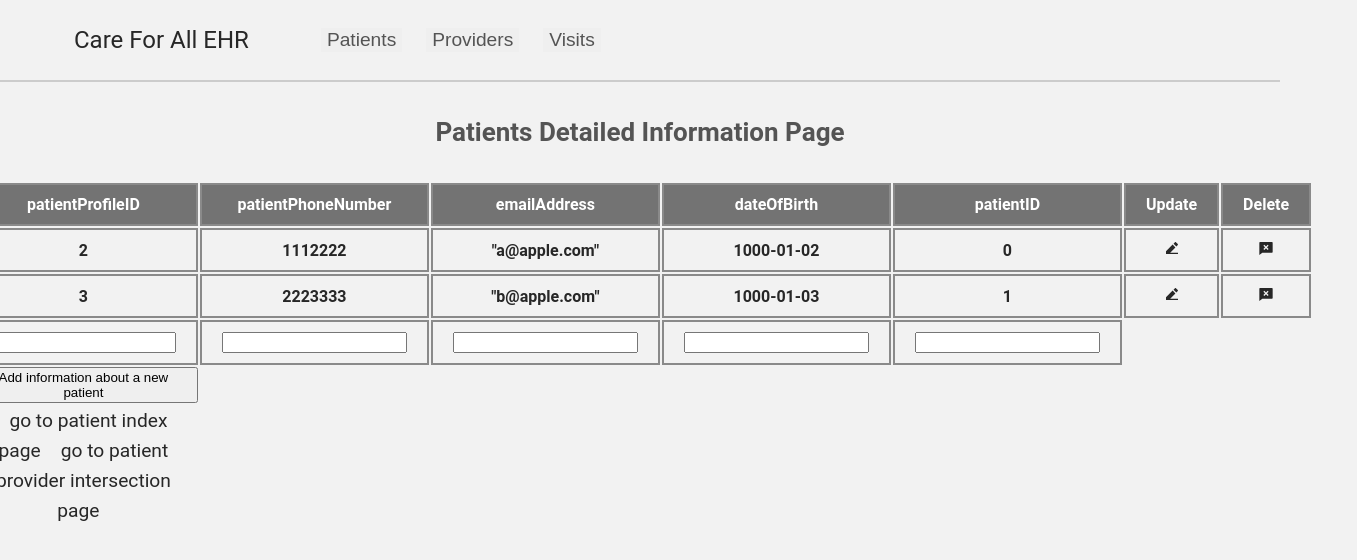
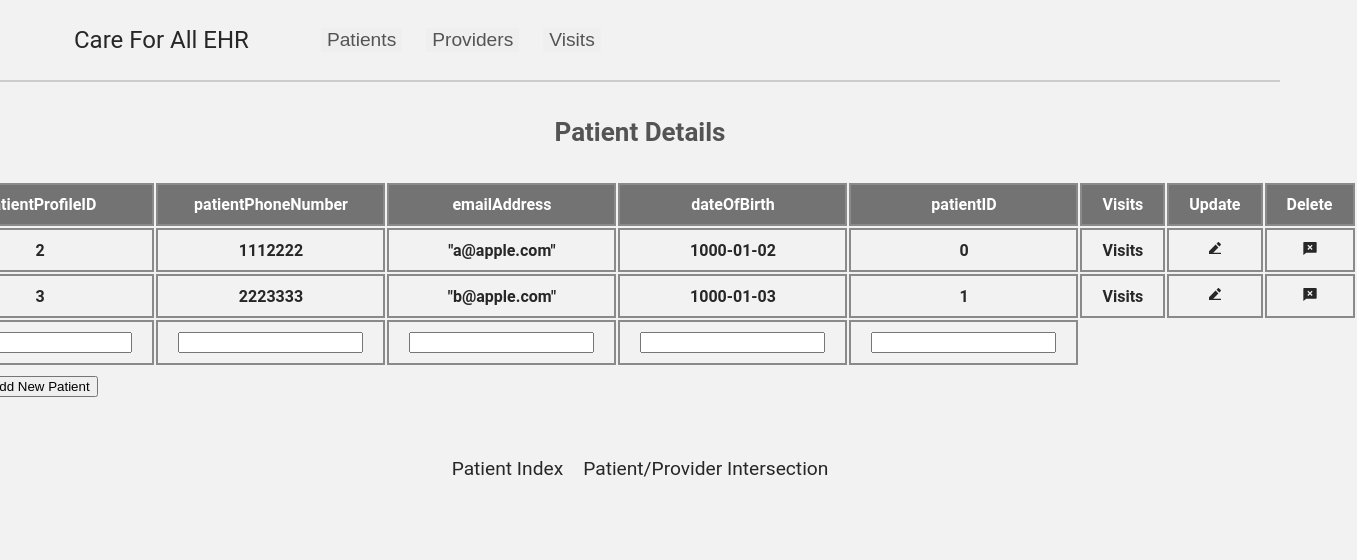
Before and after one commit to anson-poon/care-for-all-ehr, a React (Create React App) app: page /patients in a window 1280 px wide. Shown: the top 560 px of the page, 1357 px wide, since content can reach past the window. Built offline with nearby package versions, Linux system fonts and the light colour scheme.

Commit message:
Modified bottom navigation text and add buttons

```diff
--- a/src/components/Navbar.js
+++ b/src/components/Navbar.js
@@ -26,7 +26,7 @@ function Navbar() {
             <div className="dropdown">
                 <button className="dropdown-button">Visits</button>
                 <div className="dropdown-content">
-                    <a href="/visits">Visits</a>
+                    <a href="/visits">All Visits</a>
                     <a href="/insurancepolicies">Insurance Policies</a>
                     <a href="/clinicalnotes">Clinical Notes</a>
                 </div>
--- a/src/pages/ClinicalFindingsPage.js
+++ b/src/pages/ClinicalFindingsPage.js
@@ -6,7 +6,7 @@ import { RiChatDeleteFill, RiEdit2Fill } from 'react-icons/ri';
 function ClinicalFindingsPage() {
     return (
         <div>
-            <h4>Clinical Findings Page</h4>
+            <h4>Clinical Findings</h4>
             <table id="clinicalfindings">
             <thead>
                 <tr>
@@ -76,8 +76,7 @@ function ClinicalFindingsPage() {
             </tr>
             <button>Add new clinical findings</button>
         </table>
-        <a href="/clinicalnotes">go to clinical notes page</a>
-        <a href="/visits">go to visits page</a>
+        <a href="/clinicalnotes">Clinical Notes</a>
         </div>
     );
 }
--- a/src/pages/ClinicalNotesPage.js
+++ b/src/pages/ClinicalNotesPage.js
@@ -6,7 +6,7 @@ import { RiChatDeleteFill, RiEdit2Fill } from 'react-icons/ri';
 function ClinicalNotesPage() {
     return (
         <div>
-            <h4>Clinical Notes Page</h4>
+            <h4>Clinical Notes</h4>
             <table id="clinicalnotes">
             <thead>
                 <tr>
@@ -38,10 +38,9 @@ function ClinicalNotesPage() {
                     </th>
                 </tr>
             </tbody>
-            <button>Add new clinical note</button>
+            <button className="add-button">Add New Clinical Note</button>
         </table>
-        <a href="/clinicalfindings">go to clinical findings page</a>
-        <a href="/visits">go to visits page</a>
+        <a href="/clinicalfindings">Clinical Findings</a>
         </div>
     );
 }
--- a/src/pages/InsuranceNotesPage.js
+++ b/src/pages/InsuranceNotesPage.js
@@ -6,7 +6,7 @@ import { RiChatDeleteFill, RiEdit2Fill } from 'react-icons/ri';
 function InsuranceNotesPage() {
     return (
         <div>
-            <h4>Insurance Notes Page</h4>
+            <h4>Insurance Notes</h4>
             <table id="insurancenotes">
             <thead>
                 <tr>
@@ -44,10 +44,9 @@ function InsuranceNotesPage() {
                     </th>
                 </tr>
             </tbody>
-            <button>Add new insurance note</button>
+            <button className="add-button">Add new insurance note</button>
         </table>
-        <a href="/insurancepolicies">go to insurance policies page</a>
-        <a href="/visits">go to visits page</a>
+        <a href="/insurancepolicies">Insurance Policies</a>
         </div>
     );
 }
--- a/src/pages/InsurancePoliciesPage.js
+++ b/src/pages/InsurancePoliciesPage.js
@@ -6,7 +6,7 @@ import { RiChatDeleteFill, RiEdit2Fill } from 'react-icons/ri';
 function InsurancePoliciesPage() {
     return (
         <div>
-            <h4>Insurance Policies Page</h4>
+            <h4>Insurance Policies</h4>
             <table id="insurancepolicies">
             <thead>
                 <tr>
@@ -44,10 +44,9 @@ function InsurancePoliciesPage() {
                     </th>
                 </tr>
             </tbody>
-            <button>Add new insurance policy</button>
+            <button className="add-button">Add New Insurance Policy</button>
         </table>
-        <a href="/insurancenotes">go to insurance notes page</a>
-        <a href="/visits">go to visits page</a>
+        <a href="/insurancenotes">Insurance Notes</a>
         </div>
     );
 }
--- a/src/pages/PatientIndexPage.js
+++ b/src/pages/PatientIndexPage.js
@@ -6,7 +6,7 @@ import { RiChatDeleteFill, RiEdit2Fill } from 'react-icons/ri';
 function PatientIndexPage() {
     return (
         <div>
-            <h4>Patient Index Page</h4>
+            <h4>Patient Index</h4>
             <table id="patientindex">
             <thead>
                 <tr>
@@ -38,9 +38,9 @@ function PatientIndexPage() {
                     </th>
                 </tr>
             </tbody>
-            <button>Add a new patient to index</button>
+            <button>Add New Patient to Index</button>
         </table>
-        <a href="/patients">go to detailed patient information page</a>
+        <a href="/patients">Patient details page</a>
         </div>
     );
 }
--- a/src/pages/PatientProviderIntersectionPage.js
+++ b/src/pages/PatientProviderIntersectionPage.js
@@ -6,7 +6,7 @@ import { RiChatDeleteFill, RiEdit2Fill } from 'react-icons/ri';
 function PatientProviderIntersectionPage() {
     return (
         <div>
-            <h4>Patient Provider Intersection Page</h4>
+            <h4>Patient/Provider Intersection</h4>
             <table id="patientproviderintersection">
             <thead>
                 <tr>
@@ -38,11 +38,11 @@ function PatientProviderIntersectionPage() {
                     </th>
                 </tr>
             </tbody>
-            <button>Add link between a patient and provider</button>
+            <button>Add Link Between Patient and Provider</button>
         </table>
 
-        <a href="/patients">go to patients page</a>
-        <a href="/providers">go to providers page</a>
+        <a href="/patients">Patient Deatils</a>
+        <a href="/providers">Provider Deatils</a>
         </div>
     );
 }
--- a/src/pages/PatientsPage.js
+++ b/src/pages/PatientsPage.js
@@ -6,7 +6,7 @@ import { RiChatDeleteFill, RiEdit2Fill } from 'react-icons/ri';
 function PatientsPage() {
     return (
         <div>
-            <h4>Patients Detailed Information Page</h4>
+            <h4>Patient Details</h4>
             <table id="patientsdetailedinformation">
             <thead>
                 <tr>
@@ -15,6 +15,7 @@ function PatientsPage() {
                     <th>emailAddress</th>
                     <th>dateOfBirth</th>
                     <th>patientID</th>
+                    <th>Visits</th>
                     <th>Update</th>
                     <th>Delete</th>
                 </tr>
@@ -26,6 +27,7 @@ function PatientsPage() {
                     <th>"a@apple.com"</th>
                     <th>1000-01-02</th>
                     <th>0</th>
+                    <th>Visits</th>
                     <th><RiEdit2Fill/></th>
                     <th><RiChatDeleteFill/></th>
                 </tr>
@@ -35,6 +37,7 @@ function PatientsPage() {
                     <th>"b@apple.com"</th>
                     <th>1000-01-03</th>
                     <th>1</th>
+                    <th>Visits</th>
                     <th><RiEdit2Fill/></th>
                     <th><RiChatDeleteFill/></th>
                 </tr>
@@ -56,10 +59,10 @@ function PatientsPage() {
                     </th>
                 </tr>
             </tbody>
-            <button>Add information about a new patient</button>
-            <a href="/patientindex">go to patient index page</a>
-            <a href="/patientproviderintersection">go to patient provider intersection page</a>
+            <button>Add New Patient</button>
         </table>
+        <a href="/patientindex">Patient Index</a>
+        <a href="/patientproviderintersection">Patient/Provider Intersection</a>
         </div>
     );
 }
--- a/src/pages/ProviderIndexPage.js
+++ b/src/pages/ProviderIndexPage.js
@@ -9,7 +9,7 @@ function ProviderIndexPage() {
 
     return (
         <div>
-            <h4>Provider Index Page</h4>
+            <h4>Provider Index</h4>
             <table id="providerindex">
             <thead>
                 <tr>
@@ -41,9 +41,9 @@ function ProviderIndexPage() {
                     <input type="text"/>
                 </th>
             </tr>
-            <button>Add a new provider</button>
+            <button>Add Provider to Index</button>
         </table>
-        <a href="/providers">go to detailed provider information page</a>
+        <a href="/providers">Provider Deatils</a>
         </div>
     );
 }
--- a/src/pages/ProvidersPage.js
+++ b/src/pages/ProvidersPage.js
@@ -6,7 +6,7 @@ import { RiChatDeleteFill, RiEdit2Fill } from 'react-icons/ri';
 function ProvidersPage() {
     return (
         <div>
-            <h4>Providers Detailed Information Page</h4>
+            <h4>Provider Details</h4>
             <table id="providerdetailedinformation">
             <thead>
                 <tr>
@@ -15,6 +15,7 @@ function ProvidersPage() {
                     <th>specialty</th>
                     <th>providerPhoneNumber</th>
                     <th>providerID</th>
+                    <th>Visits</th>
                     <th>Update</th>
                     <th>Delete</th>
                 </tr>
@@ -26,6 +27,7 @@ function ProvidersPage() {
                     <th>General Surgeon</th>
                     <th>234567</th>
                     <th>5</th>
+                    <th>Visits</th>
                     <th><RiEdit2Fill/></th>
                     <th><RiChatDeleteFill/></th>
                 </tr>
@@ -35,6 +37,7 @@ function ProvidersPage() {
                     <th>General Hospitalist</th>
                     <th>234568</th>
                     <th>6</th>
+                    <th>Visits</th>
                     <th><RiEdit2Fill/></th>
                     <th><RiChatDeleteFill/></th>
                 </tr>
@@ -56,11 +59,10 @@ function ProvidersPage() {
                     </th>
                 </tr>
             </tbody>
-            <button>Add information about a new provider</button>
+            <button>Add New Provider</button>
         </table>
-        <a href="/providerindex">go to provider index page</a>
-        <a href="/patientproviderintersection">go to patient provider intersection page</a>
-        <a href="/adddataproviders">go to add new data to providers page</a>
+        <a href="/providerindex">Provider Index</a>
+        <a href="/patientproviderintersection">Patient/Provider Intersection</a>
         </div>
     );
 }
--- a/src/pages/VisitsPage.js
+++ b/src/pages/VisitsPage.js
@@ -6,7 +6,7 @@ import { RiChatDeleteFill, RiEdit2Fill } from 'react-icons/ri';
 function VisitsPage() {
     return (
         <div>
-            <h4>Visits</h4>
+            <h4>All Visits</h4>
             <table id="visits">
             <thead>
                 <tr>
@@ -57,9 +57,9 @@ function VisitsPage() {
                 </tr>
             </tbody>
         </table>
-        <button>Add a new visit</button>
-        <a href='/insurancepolicies'>go to insurance policies page</a>
-        <a href='/clinicalnotes'>go to clinical notes page</a>
+        <button>Add New Visit</button>
+        <a href='/insurancepolicies'>Insurance Policies</a>
+        <a href='/clinicalnotes'>Clinical Notes</a>
         </div>
     );
 }
```
